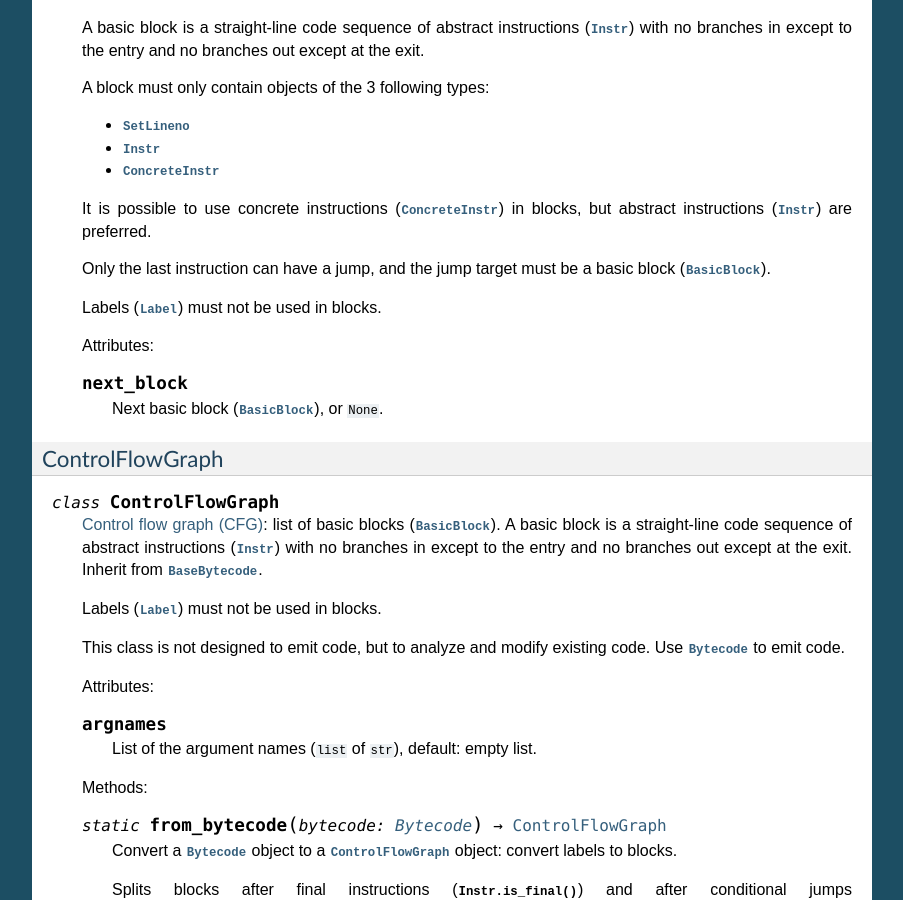
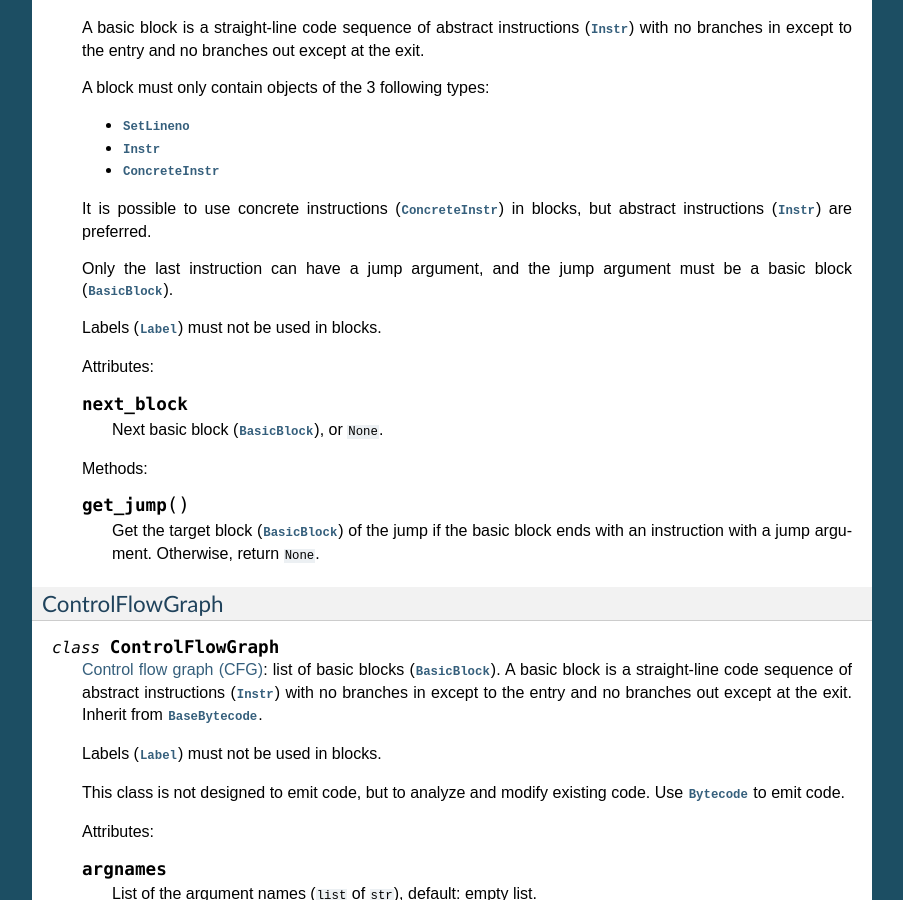
Before and after one commit to MatthieuDartiailh/bytecode, a Sphinx documentation site: the page built from doc/api.rst, in a window 1280 px wide and 900 px high, scrolled down 7096 px. Shown: the whole window, without its empty margins (198-1101 px from the left). Built offline with Sphinx 7.4.7, drawn with Linux system fonts in a browser that asks for light colours; some of the changed text lies outside the part shown.

Commit message:
Add BasicBlock.get_jump()

```diff
--- a/doc/api.rst
+++ b/doc/api.rst
@@ -449,8 +449,8 @@ BasicBlock
    It is possible to use concrete instructions (:class:`ConcreteInstr`) in
    blocks, but abstract instructions (:class:`Instr`) are preferred.
 
-   Only the last instruction can have a jump, and the jump target must be a
-   basic block (:class:`BasicBlock`).
+   Only the last instruction can have a jump argument, and the jump argument
+   must be a basic block (:class:`BasicBlock`).
 
    Labels (:class:`Label`) must not be used in blocks.
 
@@ -459,6 +459,14 @@ BasicBlock
    .. attribute:: next_block
 
       Next basic block (:class:`BasicBlock`), or ``None``.
+
+   Methods:
+
+   .. method:: get_jump()
+
+      Get the target block (:class:`BasicBlock`) of the jump if the basic block
+      ends with an instruction with a jump argument. Otherwise, return
+      ``None``.
 
 
 ControlFlowGraph
```
Also changed, not shown: 1 other file.
